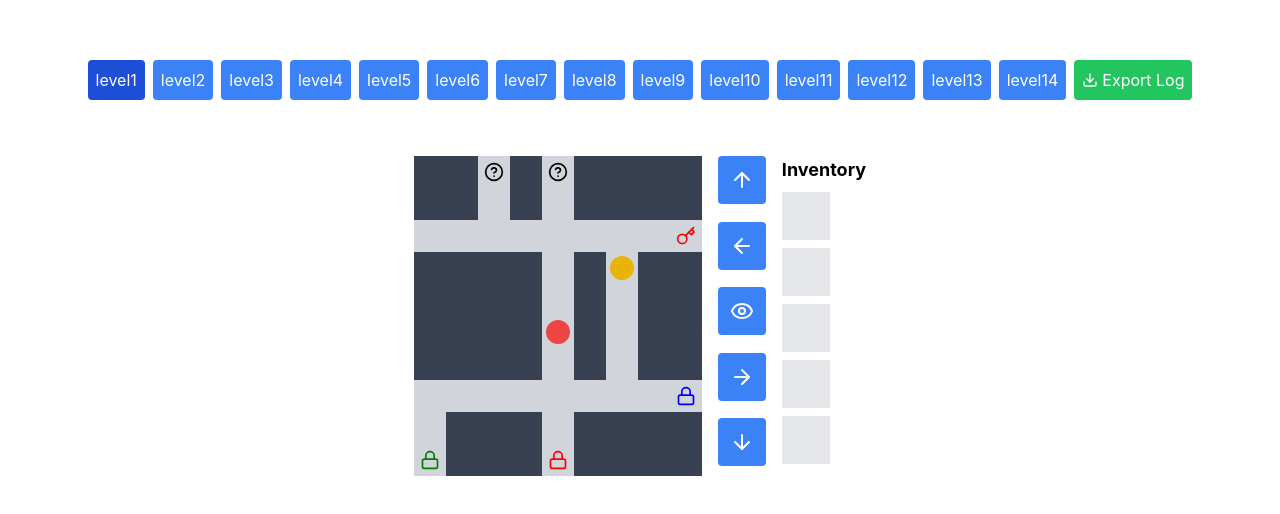
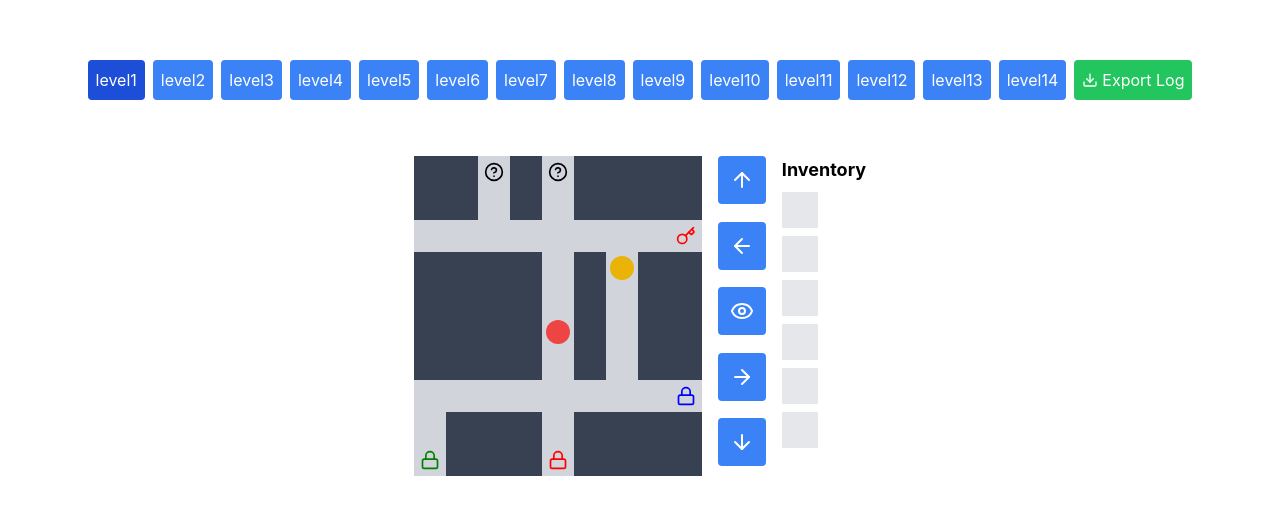
Before and after one commit to heyodog0/grid_pilot, a React (Create React App) app: page / in a window 1280 px wide. Shown: the part 132-646 px from the top of the page. Built offline with nearby package versions, Linux system fonts and the light colour scheme.

Commit message:
Update App.js

```diff
--- a/src/App.js
+++ b/src/App.js
@@ -118,50 +118,6 @@ const GridGame = () => {
     });
   };
 
-  // const handlePlayerAction = (action) => {
-  //   setState(prev => {
-  //     let newState = { ...prev };
-  //     let actionDetails = { action };
-
-  //     if (action === 'observe') {
-  //       moveNPC();
-  //       logAction('Player Observed, NPC Moved', actionDetails);
-  //       return newState;
-  //     }
-
-  //     const { player, keys, mysterySpots, doors, blocks, inventory, openedDoors } = prev;
-  //     let newPlayer = { ...player };
-  //     let newInventory = [...inventory];
-  //     let newOpenedDoors = [...openedDoors];
-
-  //     const dir = { up: [0, -1], down: [0, 1], left: [-1, 0], right: [1, 0] }[action];
-  //     const newX = player.x + dir[0];
-  //     const newY = player.y + dir[1];
-
-  //     if (isValidMove(newX, newY, blocks)) {
-  //       const interactiveObject = findInteractiveObject(newX, newY, keys, mysterySpots, doors);
-
-  //       if (interactiveObject) {
-  //         handleInteraction(interactiveObject, newInventory, newOpenedDoors, actionDetails);
-  //       } else {
-  //         newPlayer = { x: newX, y: newY };
-  //       }
-  //     }
-
-  //     const newMysterySpots = updateMysterySpots(mysterySpots, newPlayer);
-
-  //     logAction('Player Action', actionDetails);
-
-  //     return {
-  //       ...newState,
-  //       player: newPlayer,
-  //       mysterySpots: newMysterySpots,
-  //       inventory: newInventory,
-  //       openedDoors: newOpenedDoors
-  //     };
-  //   });
-  // };
-
   const isValidMove = (x, y, blocks) =>
     x >= 0 && x < 9 && y >= 0 && y < 10 && !blocks.some(block => block.x === x && block.y === y);
 
@@ -193,24 +149,6 @@ const GridGame = () => {
       }
     }
   };
-  // const handleInteraction = (object, inventory, openedDoors, actionDetails) => {
-  //   if (object.color && !inventory.includes(object.color)) {
-  //     inventory.push(object.color);
-  //     actionDetails.collectedKey = object.color;
-  //     setMessage(`You collected a ${object.color} key!`);
-  //   }
-  //   if (object.content && !object.revealed) {
-  //     inventory.push(object.content);
-  //     actionDetails.revealedMystery = object.content;
-  //     setMessage(`You found a ${object.content} in the mystery spot!`);
-  //   }
-  //   if (object.requiredKeys && object.requiredKeys.every(color => inventory.includes(color)) && !openedDoors.includes(object.color)) {
-  //     openedDoors.push(object.color);
-  //     actionDetails.openedDoor = object.color;
-  //     setMessage(`You opened the ${object.color} door!`);
-  //   }
-  //   // actionDetails.interactedWith = object.type || object.color;
-  // };
 
   const updateMysterySpots = (spots, player) =>
     spots.map(spot => spot.x === player.x && spot.y === player.y ? { ...spot, revealed: true } : spot);
@@ -333,8 +271,8 @@ const GridGame = () => {
             <div className="ml-4">
               <h3 className="text-lg font-bold mb-2">Inventory</h3>
               <div className="grid grid-cols-1 gap-2 w-12">
-                {['red', 'green', 'blue', 'yellow', 'purple'].map(color => (
-                  <div key={color} className="w-12 h-12 border flex justify-center items-center bg-gray-200">
+                {['red', 'green', 'blue', 'yellow', 'purple', 'orange'].map(color => (
+                  <div key={color} className="w-9 h-9 border flex justify-center items-center bg-gray-200">
                     {state.inventory.includes(color) && <Key size={24} color={color} />}
                   </div>
                 ))}
```
